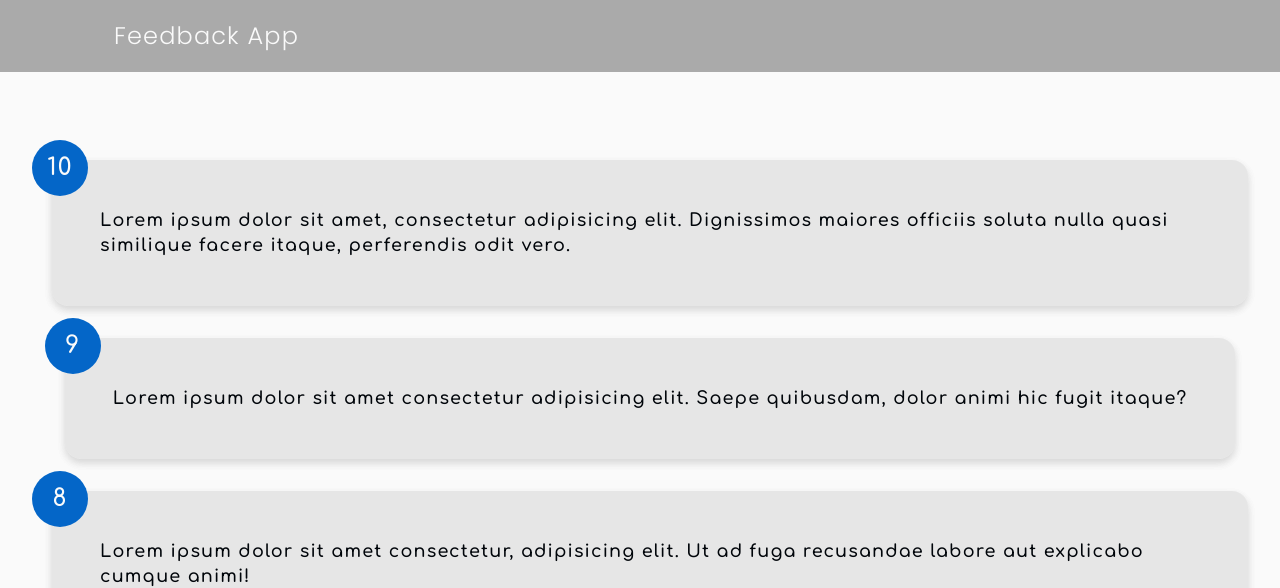
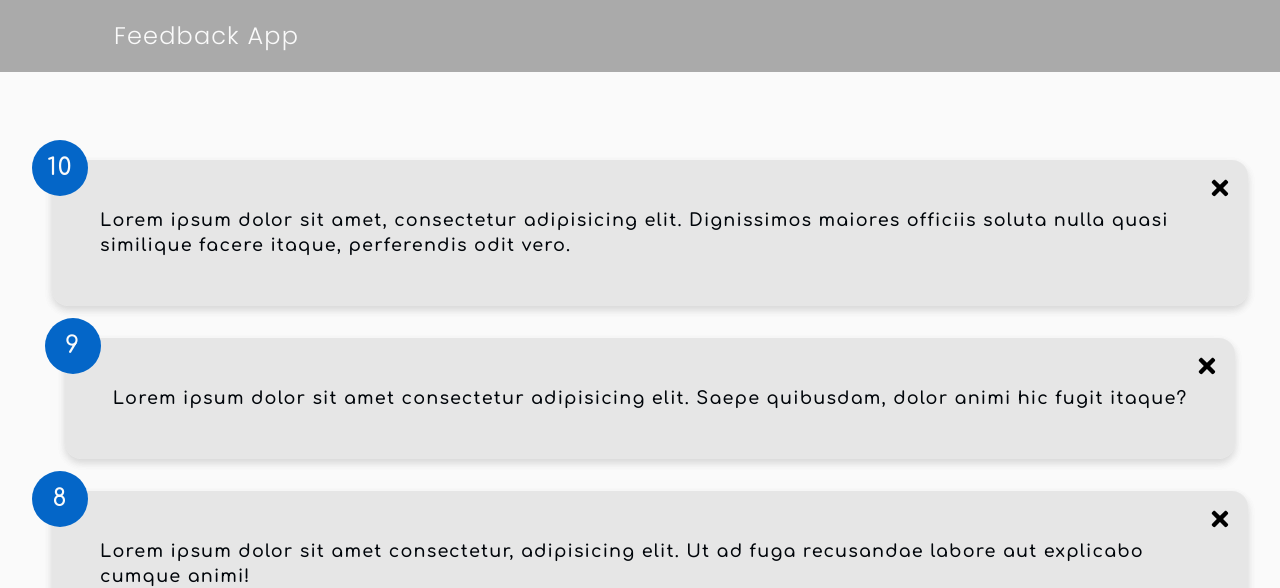
Before and after one commit to livingtheOKlife/feedback-app-v2, a React (Create React App) app: page / in a window 1280 px wide. Shown: the top 588 px of the page. Built offline with nearby package versions, Linux system fonts and the light colour scheme.

Commit message:
adds a button to feedback-items for deleting the item

```diff
--- a/src/App.jsx
+++ b/src/App.jsx
@@ -10,6 +10,16 @@ function App () {
 
   const [feedback, setFeedback] = useState(feedbackData)
 
+  const deleteFeedback = (id) => {
+
+    if (window.confirm('Are you sure you want to delete your feedback?')) {
+
+      setFeedback(feedback.filter((item) => item.id !== id))
+
+    }
+
+  }
+
   return (
 
     <div className="App">
@@ -20,7 +30,7 @@ function App () {
 
       <main id="main-container">
 
-        <FeedbackList feedback={feedback} />
+        <FeedbackList feedback={feedback} deleteFeedback={deleteFeedback} />
 
       </main>
 
--- a/src/components/FeedbackItem.jsx
+++ b/src/components/FeedbackItem.jsx
@@ -2,7 +2,9 @@ import PropTypes from 'prop-types'
 
 import { useState } from 'react'
 
-function FeedbackItem ({ item }) {
+import { FaTimes } from 'react-icons/fa'
+
+function FeedbackItem ({ item, deleteFeedback }) {
 
   const [rating, setRating] = useState(7)
   const [text, setText] = useState('This is an example of a feedback item.')
@@ -10,8 +12,15 @@ function FeedbackItem ({ item }) {
   return (
 
     <li>
+
       <p className="xl">{item.rating}</p>
+
       <p className="me">{item.text}</p>
+
+      <button onClick={() => deleteFeedback(item.id)}>
+        <FaTimes />
+      </button>
+
     </li>
 
   )
--- a/src/components/FeedbackList.jsx
+++ b/src/components/FeedbackList.jsx
@@ -2,7 +2,7 @@ import PropTypes from 'prop-types'
 
 import FeedbackItem from './FeedbackItem'
 
-function FeedbackList ({ feedback }) {
+function FeedbackList ({ feedback, deleteFeedback }) {
 
   return (
 
@@ -14,7 +14,7 @@ function FeedbackList ({ feedback }) {
 
         {
           feedback.map((item) => (
-            <FeedbackItem item={item} key={item.id} />
+            <FeedbackItem item={item} deleteFeedback={deleteFeedback} key={item.id} />
           ))
         }
 
--- a/src/index.css
+++ b/src/index.css
@@ -722,6 +722,38 @@ li p:first-of-type {
 li p:last-of-type {
   color: hsl(210, 100%, 2%);
 }
+li button {
+  font-size: 19px;
+  position: absolute;
+  top: 12px;
+  right: 12px;
+  display: flex;
+  justify-content: center;
+  align-items: center;
+  height: 32px;
+  width: 32px;
+  border-radius: 50%;
+  background-color: rgba(0, 0, 0, 0);
+  transition: all 0.16s ease-in-out;
+}
+@media screen and (min-width: 600px) {
+  li button {
+    font-size: 20.52px;
+  }
+}
+@media screen and (min-width: 768px) {
+  li button {
+    font-size: 22.1616px;
+  }
+}
+@media screen and (min-width: 992px) {
+  li button {
+    font-size: 23.934528px;
+  }
+}
+li button:hover {
+  background-color: rgba(0, 0, 0, 0.16);
+}
 @media (prefers-color-scheme: dark) {
   li {
     background-color: hsl(210, 0%, 98%);
```
